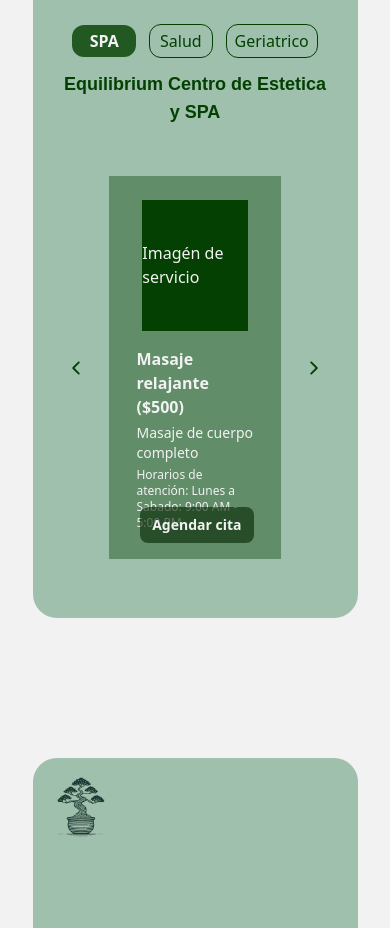
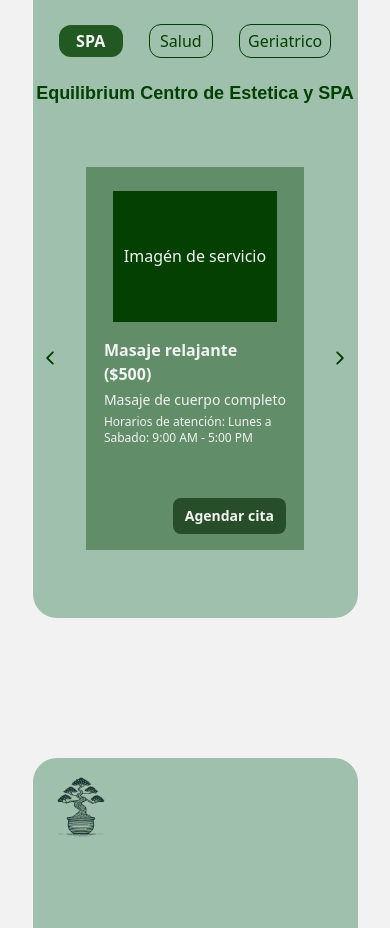
Before and after one commit to PabloCarrH/equilibrium, a React (Create React App) app: page / in a window 390 px wide. Shown: the part 1000-1928 px from the top of the page. Built offline with nearby package versions, Linux system fonts and the light colour scheme.

Commit message:
Mejorando estilos de componentes: ajustes en Card, Carrousel, TabPanel y Geriatrico para una mejor presentación visual y organización.

```diff
--- a/src/components/card.tsx
+++ b/src/components/card.tsx
@@ -12,7 +12,7 @@ type CardProps = {
 const Card: React.FC<CardProps> = ({name, price, description, schedule, dates}) => {
     const [open, setOpen] = useState(false);
     return (
-        <div className="bg-brand-400/40 w-11/12 h-full flex justify-evenly items-center md:px-2 max-md:gap-x-4 max-sm:h-5/6 px-4 max-sm:flex-col max-sm:pt-6 max-sm:pb-4 max-sm:gap-y-4 text-brand-100">
+        <div className="bg-brand-400/40 w-11/12 h-full flex justify-evenly items-center md:px-2 max-md:gap-x-4 max-sm:h-5/6 max-sm:flex-col max-sm:pt-6 max-sm:pb-4 max-sm:gap-y-4 text-brand-100">
             <div className="bg-brand-400 w-5/12 h-4/5 flex items-center justify-center max-sm:w-3/4 max-sm:h-2/5">
                 <h2>Imagén de servicio</h2>
             </div>
--- a/src/components/carrousel.tsx
+++ b/src/components/carrousel.tsx
@@ -21,9 +21,9 @@ const CardCarousel: React.FC<CardCarouselProps> = ({ cards, title }) => {
     return (
         <div className="flex justify-center max-sm:justify-evenly items-center w-full h-full flex-col">
             <h2 className="font-semibold font-poppins text-center text-xl text-brand-400 md:w-5/6 max-sm:justify-center max-sm:text-lg">{title}</h2>
-            <div className="flex items-center h-5/6 w-full relative justify-center gap-2">
+            <div className="flex items-center h-5/6 w-full relative justify-center gap-x-2">
                 <button className="btn-carousel group" onClick={prevCard}><IoIosArrowBack className="flex items-center justify-center translate-x-0 group-hover:-translate-x-1 transition-transform"/></button>
-                <div className="w-5/6 max-sm:h-full flex justify-start gap-y-2 items-center h-4/5 overflow-hidden relative">
+                <div className="w-5/6 max-sm:h-full flex justify-start gap-y-2 items-center h-full overflow-hidden relative">
                     <div className="flex transition-transform duration-500 ease-in-out h-full w-full relative items-center" style={{ transform: `translateX(-${currentCard * 100}%)` }}>
                         {cards.map((card, index) => (
                             <div key={index} className="w-full h-full flex items-center flex-shrink-0 relative justify-center">
--- a/src/components/tabpanel.tsx
+++ b/src/components/tabpanel.tsx
@@ -9,7 +9,7 @@ const Tabs: React.FC = () => {
         setActiveTab(tab);
     }
     return (
-        <div className='relative flex flex-col w-5/6 h-5/6 mb-2'>
+        <div className='relative flex flex-col w-5/6 max-sm:w-full h-5/6 mb-2'>
             <nav className='relative top-0 left-0 w-full h-fit'>
                 <ul className='flex w-full h-max justify-evenly items-center'>
                     <li className={`transition-colors ${activeTab == "spa" ? "btn-tab-selected":"btn-tab"}`} onClick={() => setTab("spa")}>SPA</li>
--- a/src/views/geriatrico.tsx
+++ b/src/views/geriatrico.tsx
@@ -2,7 +2,7 @@ import React from "react";
 
 const Geriatrico: React.FC = () => {
     return (
-        <div className="flex justify-center max-sm:justify-evenly items-center w-full h-5/6 max-sm:h-fit flex-col">
+        <div className="flex justify-center max-sm:justify-evenly gap-y-2 items-center w-full h-5/6 max-sm:h-fit flex-col">
             <h2 className="font-semibold font-poppins text-center text-xl text-brand-400 md:w-5/6 max-sm:justify-center max-sm:text-lg">Equilibrium Centro Geriatrico</h2>
             <div className="flex items-center h-full w-full relative justify-center gap-2">
                 <div className="w-5/6 max-sm:h-full flex justify-center gap-y-2 items-center h-5/6 overflow-hidden relative">
```
